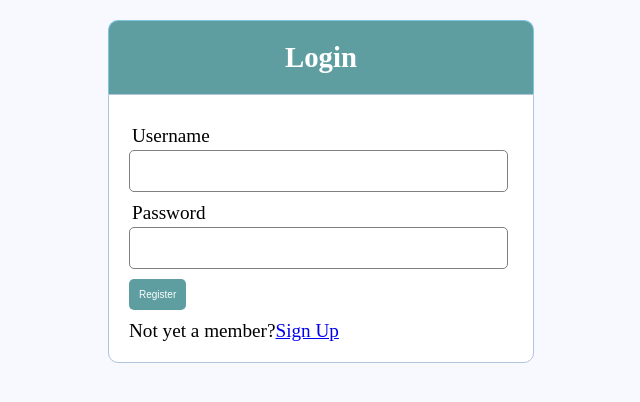
After one commit to cybercode250/cybercode, a PHP site: page /login.php in a window 1280 px wide. The commit adds this page. Shown: the top 402 px of the page, without its empty margins (319-959 px from the left). Run offline with PHP 8.4, Linux system fonts and the light colour scheme.

Commit message:
Add files via upload

```diff
--- /dev/null
+++ b/login.php
@@ -0,0 +1,31 @@
+<!doctype html>
+<html>
+<head>
+<meta charset="utf-8">
+<title>User registration system using PHP and MySQL</title>
+<link rel="stylesheet" type="text/css" href="style.css">
+</head>
+
+<body>
+  <div class="header">
+  	<h2>Login</h2>
+  </div>
+  <form method="post" action="login.php">
+    <div class="input-group">
+      <label>Username</label>
+      <input type="text" name="username">
+    </div>
+    <div class="input-group">
+      <label>Password</label>
+      <input type="password" name="password_1">
+    </div>
+
+    <div class="input-group">
+      <button type="submit" name="login" class="btn">Register</button>
+    </div>
+    <p>
+    	Not yet a member?<a href="register.php">Sign Up </a>
+    </p>
+  <form/>
+</body>
+</html>
--- /dev/null
+++ b/style.css
@@ -0,0 +1,51 @@
+* {
+	margin: 0px;
+	padding: 0px;
+}
+body{
+	font-size: 120%;
+	background: #F8F8FF;
+}
+.header{
+	width: 30%;
+	margin: 20px auto 0px;
+	color: white;
+	background: #5F9EA0;
+	text-align: center;
+	border: 1px solid #80C4DE;
+	border-bottom: none;
+	border-radius: 10px 10px 0px 0px;
+	padding: 20px;
+}
+form{
+	width: 30%;
+	margin: 0px auto;
+	padding: 20px;
+	border: 1px solid #B0C4DE;
+	background: white;
+	border-radius: 0px 0px 10px 10px;
+}
+.input-group{
+	margin: 10px 0px 10px 0px;
+}
+.input-group label{
+	display: block;
+	text-align: left;
+	margin: 3px;
+}
+.input-group input{
+	height: 30px;
+	width: 93%;
+	padding: 5px 10px;
+	font-size: 16px;
+	border-radius: 5px;
+	border: 1px solid gray;
+}
+.btn{
+	padding:10px;
+	font-size: 10px;
+	color: white;
+	background: #5F9EA0;
+	border: none;
+	border-radius: 5px;
+}
```
Also changed, not shown: server.php (added, +30 -0 lines), errors.php (line endings or trailing spaces).
